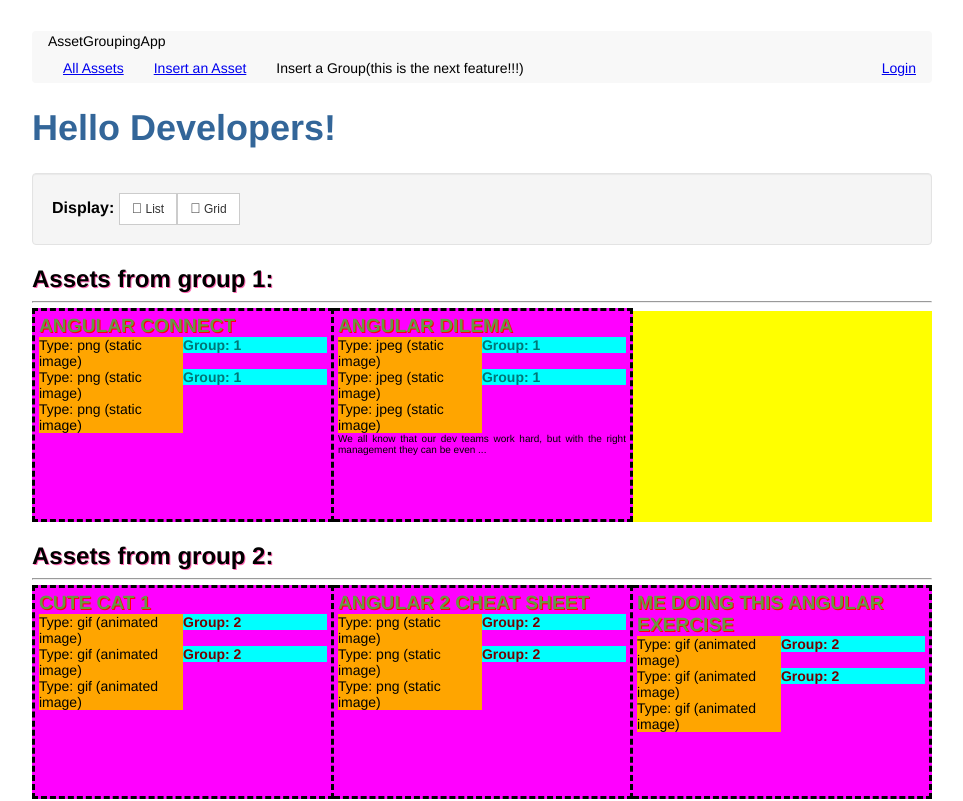
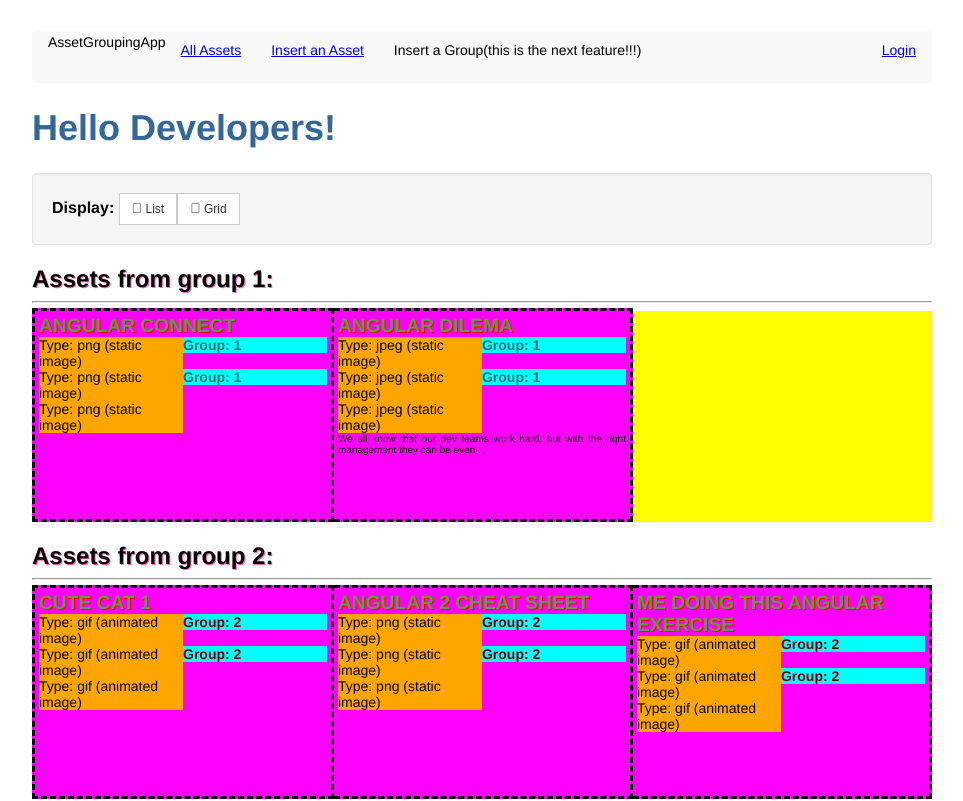
Before and after one commit to dalabarda/angular-asset-grouping-app-exercise, an Angular app: page /events in a window 1280 px wide. Shown: the top 801 px of the page, without its empty margins (158-1121 px from the left). Built offline with nearby package versions, Linux system fonts and the light colour scheme.

Commit message:
1 file modified

```diff
--- a/src/app/nav/navbar.component.css
+++ b/src/app/nav/navbar.component.css
@@ -56,6 +56,7 @@
 .nav2 > li.disabled > a {
   color: #777;
 }
+
 .nav2 > li.disabled > a:hover,
 .nav2 > li.disabled > a:focus {
   color: #777;
@@ -64,37 +65,23 @@
   background-color: transparent;
 }
 
-
 .navbar-default2 {
   background-color: #f8f8f8;
   border-color: #e7e7e7;
 }
 
-
-
 .navbar2 {
   position: relative;
   min-height: 50px;
-  margin-bottom: 20px;
   border: 1px solid transparent;
 }
-@media (min-width: 768px) {
+@media (min-width: 1000px) {
   .navbar2 {
     border-radius: 4px;
   }
 }
 
-/* .navbar-brand2 {
+.navbar-brand2 {
   float: left;
-  height: 50px;
-  padding: 15px 15px;
-  font-size: 18px;
   line-height: 20px;
 }
-.navbar-brand2:hover,
-.navbar-brand2:focus {
-  text-decoration: none;
-}
-.navbar-brand2 > img {
-  display: block;
-} */
```
